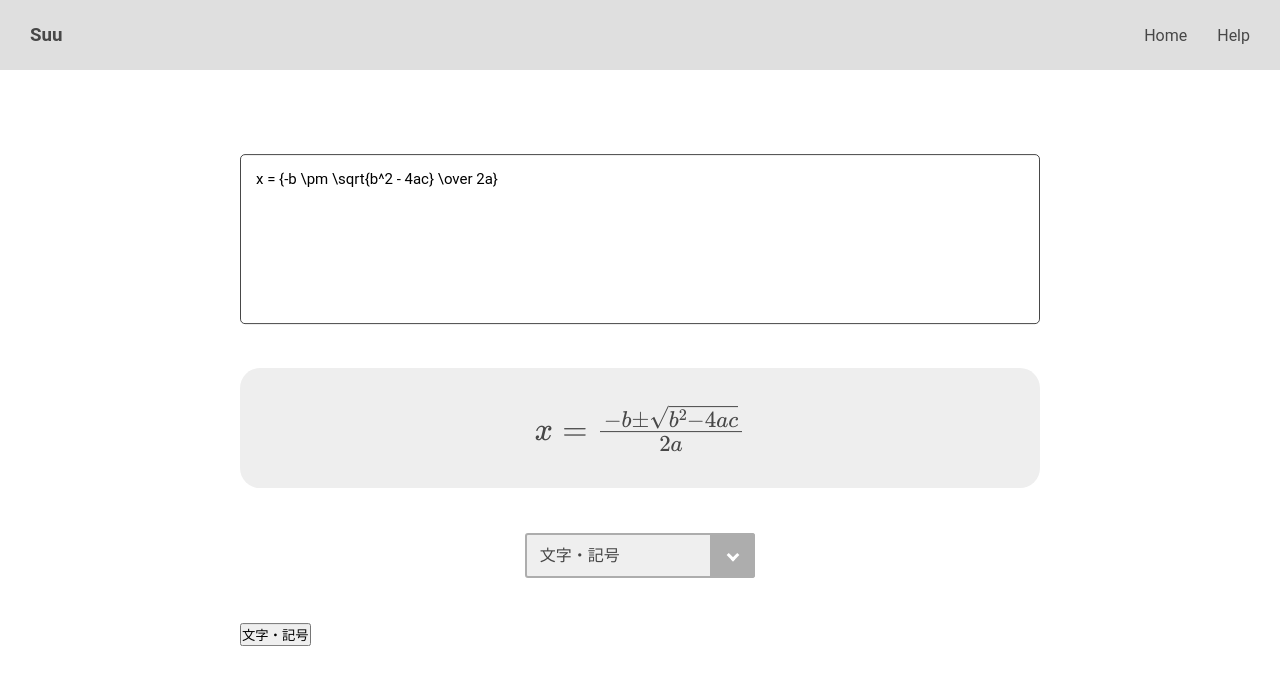
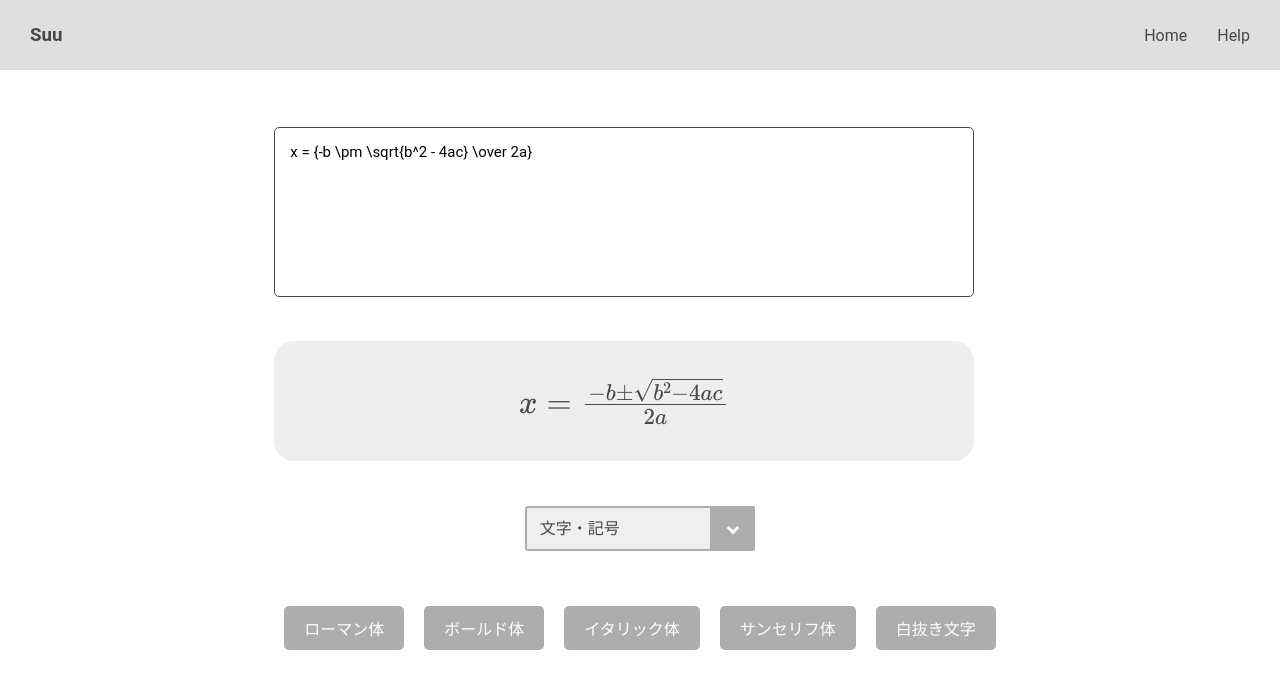
Before and after one commit to Sakamochanq/LaTex-Formula-Generator, a React (Create React App) app: page / in a window 1280 px wide. Shown: the top 688 px of the page. Built offline with nearby package versions, Linux system fonts and the light colour scheme.

Commit message:
feat: 色々修正（下記参照）
* CSSによるStyle変更
* Generator.js と Button.js の結合
* ラテフCodeを追記する機能の実装
* Buttonに仮文字の記載

```diff
--- a/src/App.css
+++ b/src/App.css
@@ -10,12 +10,19 @@ body {
   padding: 0;
 }
 
+.App {
+  display: flexbox;
+  justify-items: center;
+}
+
+/*
 .wrapper {
   position: absolute;
   transform: translate(-50%, -50%);
   top: 50%;
   left: 50%;
 }
+*/
 
 /* Header */
 
@@ -52,7 +59,7 @@ header {
   font-family: 'Roboto', sans-serif;
   font-size: 15px;
   resize: none;
-  width: 800px;
+  width: 700px;
   height: 170px;
   padding: 15px;
   border: 1px solid #474747;
@@ -61,7 +68,7 @@ header {
 
 .preview-wrapper {
   margin-top: 40px;
-  width: 800px;
+  width: 700px;
   height: 120px;
   background-color: #eeeeee;
   border-radius: 20px;
@@ -77,7 +84,7 @@ header {
   font-size: 1.7rem;
 }
 
-@media screen and (max-width: 800px) {
+@media screen and (max-width: 700px) {
   #inputBox {
     width: 350px;
   }
@@ -159,3 +166,31 @@ header {
 }
 
 /* https://pote-chil.com/css-stock/ja */
+
+/* Button Wrapper */
+
+button {
+  margin: 10px 10px 10px 10px;
+  background-color: #adadad;
+  color: #fff;
+  border: none;
+  border-radius: 5px;
+  padding: 10px 20px;
+  cursor: pointer;
+  font-size: 1rem;
+}
+button:hover {
+  background-color: #888888;
+  transition: ease-in-out 0.2s;
+}
+button:active {
+  background-color: #adadad;
+  transition: ease-in-out 0.1s;
+}
+
+@media screen and (max-width: 700px) {
+  .button-wrapper {
+    width: 350px;
+    display: block;
+  }
+}
--- a/src/App.js
+++ b/src/App.js
@@ -7,10 +7,9 @@ function App() {
   return (
     <div className="App">
       <Header />
-      <div className="wrapper">
-        <Generator />
-        <Button />
-      </div>
+      <br /><br /><br />
+      {/* <Generator /> */}
+      <Button />
     </div>
   );
 }
--- a/src/components/Button.js
+++ b/src/components/Button.js
@@ -1,13 +1,42 @@
-import React, {useState} from 'react'
+import React, { useState, useRef, useEffect } from 'react';
 
 export const Button = () => {
+  const [selectedIndex, setSelectedIndex] = useState(0);
+  const [latex, setLatex] = useState('x = {-b \\pm \\sqrt{b^2 - 4ac} \\over 2a}');
+  const previewRef = useRef(null);
 
-    const [selectedIndex, setSelectedIndex] = useState(0);
   const handleSelectChange = (e) => {
     setSelectedIndex(parseInt(e.target.value));
+  };
+
+  const handleChange = (e) => {
+    setLatex(e.target.value);
+  };
+
+  const Toggle = (code) => {
+    setLatex((prevLatex) => `${prevLatex} ${code}`);
+  };
+
+  useEffect(() => {
+    if (window.MathJax) {
+      window.MathJax.typesetPromise([previewRef.current]).catch((err) =>
+        console.error(err)
+      );
     }
+  }, [latex, selectedIndex]);
 
   return (
+    <div>
+      <div className="latex-container">
+        <textarea value={latex} id="inputBox" onChange={handleChange} />
+        <div className="preview-wrapper">
+          <span
+            className="LaTex"
+            ref={previewRef}
+            dangerouslySetInnerHTML={{ __html: `\\(${latex}\\)` }}
+          />
+        </div>
+      </div>
       <div className="button-container">
         <div className="selectbox-wrapper">
           <label className="selectbox-2">
@@ -22,37 +51,76 @@ export const Button = () => {
             </select>
           </label>
         </div>
-        <div className="control-contaier">
+
         {selectedIndex === 0 &&
-            <div className="sign">
-                <button>文字・記号</button>
+            <div className="button-wrapper">
+                <button>ローマン体</button>
+                <button>ボールド体</button>
+                <button>イタリック体</button>
+                <button>サンセリフ体</button>
+                <button>白抜き文字</button>
             </div>}
+
+        {/* 演算子 */}
         {selectedIndex === 1 &&
-            <div className="operator">
-                <button>演算子</button>
+            <div className="button-wrapper">
+                <button>加算</button>
+                <button>減算</button>
+                <button onClick={() => Toggle('\\times')}>掛け算</button>
+                <button>割り算</button>
+                <button>積分</button>
             </div>}
+
+        {/* 論理 */}
         {selectedIndex === 2 &&
-            <div className="logic">
-                <button>論理</button>
+            <div className="button-wrapper">
+                <button>論理積</button>
+                <button>論理和</button>
+                <button>否定</button>
+                <button>合意</button>
+                <button>同値</button>
             </div>}
+
+        {/* 指数 */}
         {selectedIndex === 3 &&
-            <div className="index">
+            <div className="button-wrapper">
+                <button>ローマン体</button>
+                <button>ボールド体</button>
+                <button>イタリック体</button>
+                <button>サンセリフ体</button>
+                <button>白抜き文字</button>
+            </div>}
+
+        {/* 総和 */}
+        {selectedIndex === 4 &&
+            <div className="button-wrapper">
                 <button>指数</button>
+                <button>平方根</button>
+                <button>自然対数</button>
+                <button>対数</button>
             </div>}
-            {selectedIndex === 4 &&
-            <div className="sum">
-                <button>総和</button>
+
+        {/* 集合 */}
+        {selectedIndex === 5 &&
+            <div className="button-wrapper">
+                <button>記号</button>
+                <button>積分記号</button>
+                <button>合計</button>
+                <button>積分</button>
             </div>}
-            {selectedIndex === 5 &&
-            <div className="set">
-                <button>集合</button>
+
+        {/* 行列 */}
+        {selectedIndex === 6 &&
+            <div className="button-wrapper">
+                <button>集合記号</button>
+                <button>交差</button>
+                <button>和集合</button>
+                <button>補集合</button>
             </div>}
-            {selectedIndex === 6 &&
-            <div className="matrix">
-                <button>行列</button>
-            </div>}
+
       </div>
     </div>
-  )
-}
-export default Button
+  );
+};
+
+export default Button;
--- a/src/components/Generator.js
+++ b/src/components/Generator.js
@@ -1,6 +1,7 @@
 import React, { useState, useEffect, useRef } from 'react';
 
 const Generator = () => {
+
   const [latex, setLatex] = useState('x = {-b \\pm \\sqrt{b^2 - 4ac} \\over 2a}');
   const previewRef = useRef(null);
 
```
Lines whose indentation alone changed are shown as unchanged.
